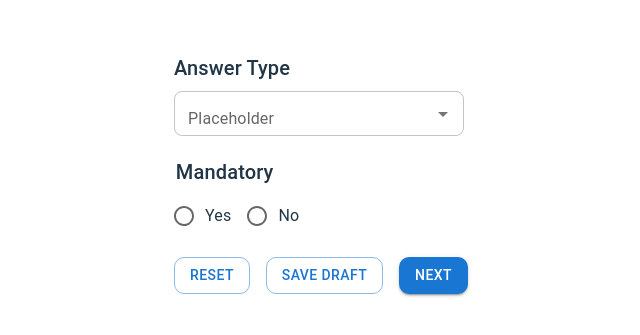
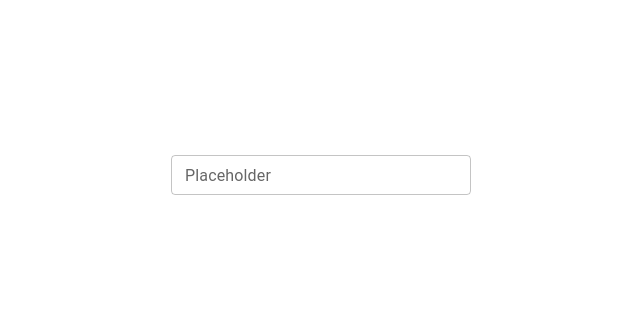
Before and after one commit to anushyaa7/My-hooks, a React (Vite) app in the folder react hooks/: page / in a window 1280 px wide. Shown: the part 227-562 px from the top of the page, without its empty margins (319-959 px from the left). Built offline with nearby package versions, Linux system fonts and the light colour scheme.

Commit message:
Autocomplete

```diff
--- a/react hooks/src/App.jsx
+++ b/react hooks/src/App.jsx
@@ -3,13 +3,14 @@ import reactLogo from './assets/react.svg'
 import viteLogo from '/vite.svg'
 import './App.css'
 import Details from './Details'
+import Complete from './Complete'
 
 
 function App() {
 
   return (
     <>
-      <Details/>
+      <Complete/>
     </>
   )
 }
--- /dev/null
+++ b/react hooks/src/Complete.css
@@ -0,0 +1,13 @@
+.autocomplete-container {
+    width: 300px; /* Adjust the width as needed */
+  }
+
+  .autocomplete-paper {
+    margin-top: 4px;
+    border-radius: 8px;
+    border: 1px solid #94A3B8; /* Adjust the margin as needed */
+  }
+  .autocomplete-option {
+    padding: 4px 8px; /* Adjust the padding to minimize the suggestion */
+    font-size: 0.875rem;
+  }
--- /dev/null
+++ b/react hooks/src/Complete.jsx
@@ -0,0 +1,41 @@
+import * as React from 'react';
+import TextField from '@mui/material/TextField';
+import Stack from '@mui/material/Stack';
+import Autocomplete from '@mui/material/Autocomplete';
+import './Complete.css';
+
+export default function Complete() {
+  return (
+    <Stack spacing={2} sx={{ width: 300 }} className="autocomplete-container">
+      <Autocomplete
+        id="free-solo-demo"
+        freeSolo
+        options={top100Films.map((option) => option.title)}
+        renderInput={(params) =>
+            <TextField
+            {...params}
+            label="Placeholder"
+            size="small" // Reduce the size of the TextField
+            margin="dense" // Reduce the margin
+            sx={{ minWidth: '200px' }} // Customize the width if needed
+          />
+        }
+        classes={{
+          paper: 'autocomplete-paper',
+          option: 'autocomplete-option',
+        }}
+      />
+    </Stack>
+  );
+}
+
+const top100Films = [
+    { title: 'The Shawshank Redemption', year: 1994 },
+    { title: 'The Godfather', year: 1972 },
+    { title: 'The Godfather: Part II', year: 1974 },
+    { title: 'The Dark Knight', year: 2008 },
+    { title: '12 Angry Men', year: 1957 },
+    { title: 'The Godfather: Part II', year: 1974 },
+    { title: 'The Dark Knight', year: 2008 },
+    { title: '12 Angry Men', year: 1957 },
+];
```
